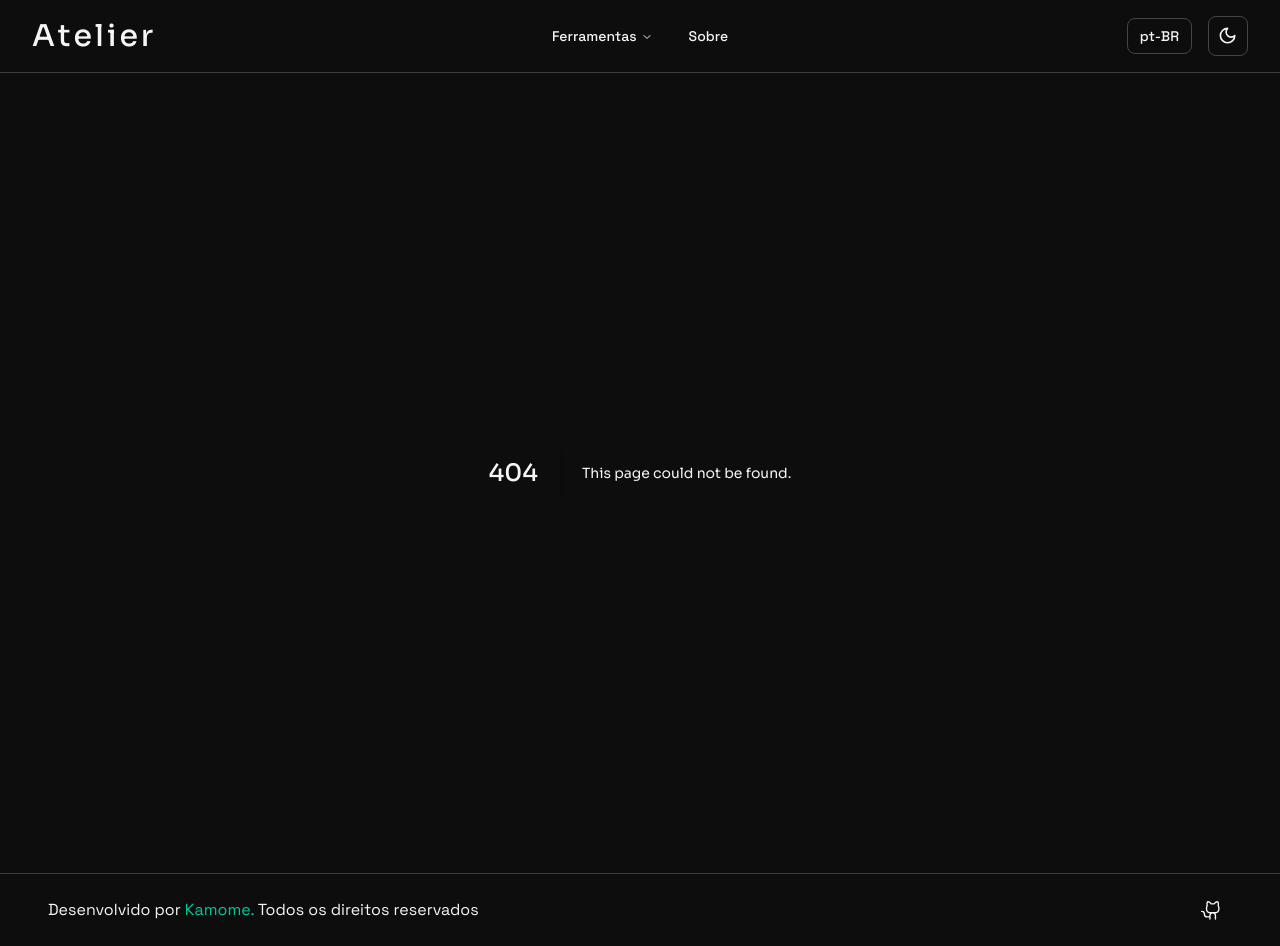
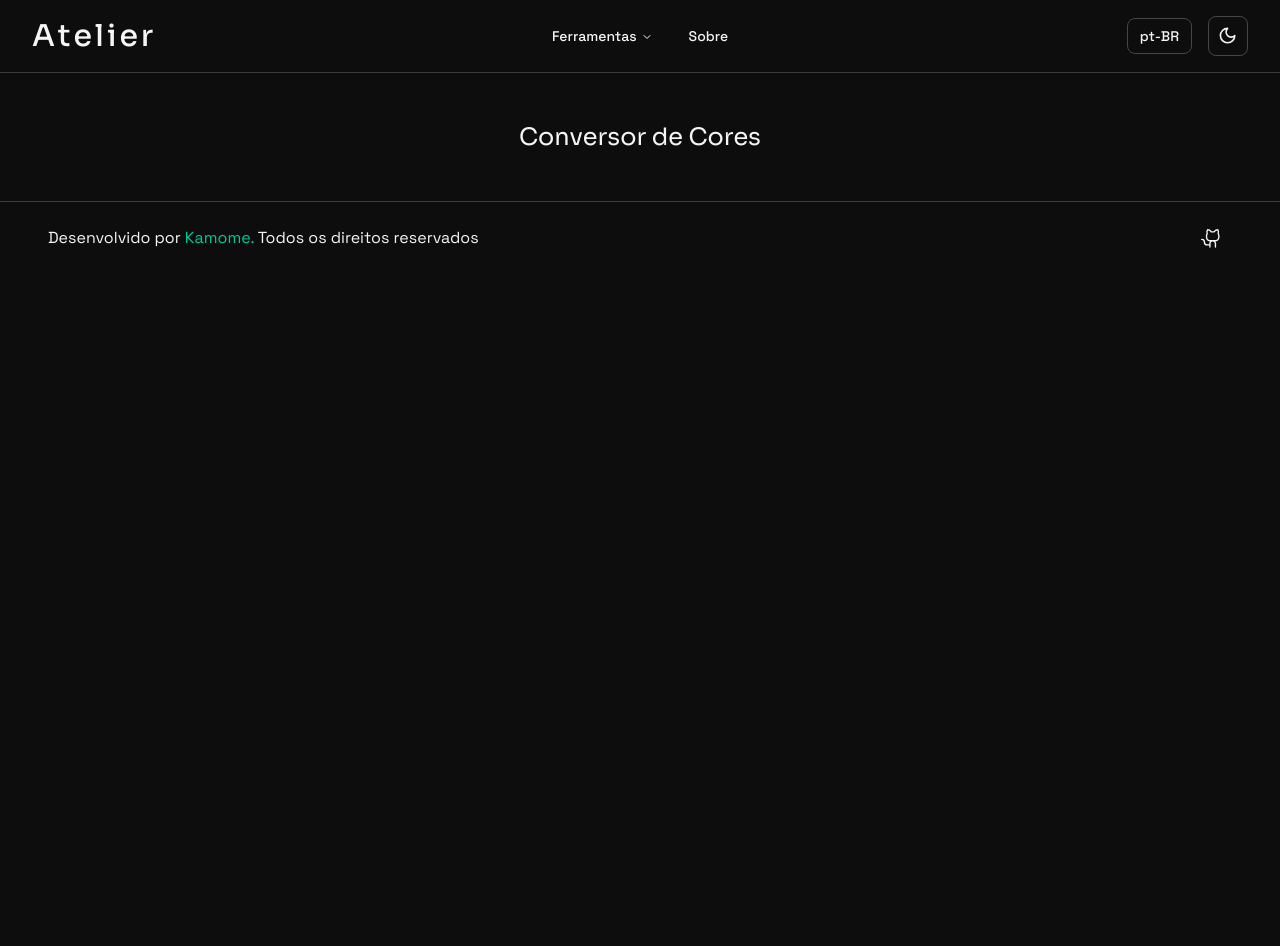
Before and after one commit to h3rmel/front-flow, a Next.js app: page /tools/colors-converter in a window 1280 px wide. Before the commit this address had no page. After the commit the page ends 800 px from the top, so only its background shows below. Built offline with nearby package versions, Linux system fonts and the light colour scheme.

Commit message:
feat: colors-converter page

```diff
--- /dev/null
+++ b/src/app/tools/colors-converter/page.tsx
@@ -0,0 +1,30 @@
+'use client';
+
+// #region Imports
+
+import { useLanguage } from '@/ui/components/language/language-provider';
+import { ColorConverterProvider } from '@/ui/components/tools/colors-converter';
+
+import { COLORS_CONVERTER_LANGUAGES } from '@/_languages';
+
+// #endregion
+
+export function ColorsConverterInterface(): JSX.Element {
+  const { translate } = useLanguage();
+
+  return (
+    <main className="p-12">
+      <section className="relative container">
+        <h1 className="text-2xl text-center">{translate('colors_converter', COLORS_CONVERTER_LANGUAGES)}</h1>
+      </section>
+    </main>
+  );
+}
+
+export default function Page(): JSX.Element {
+  return (
+    <ColorConverterProvider>
+      <ColorsConverterInterface />
+    </ColorConverterProvider>
+  );
+}
```
